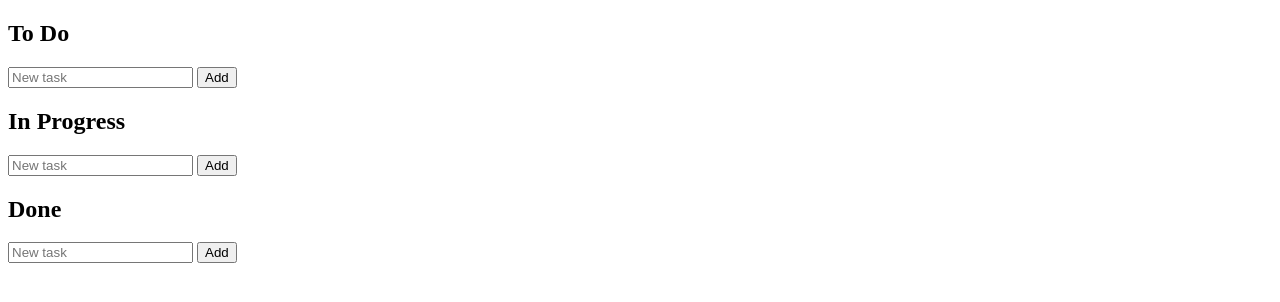
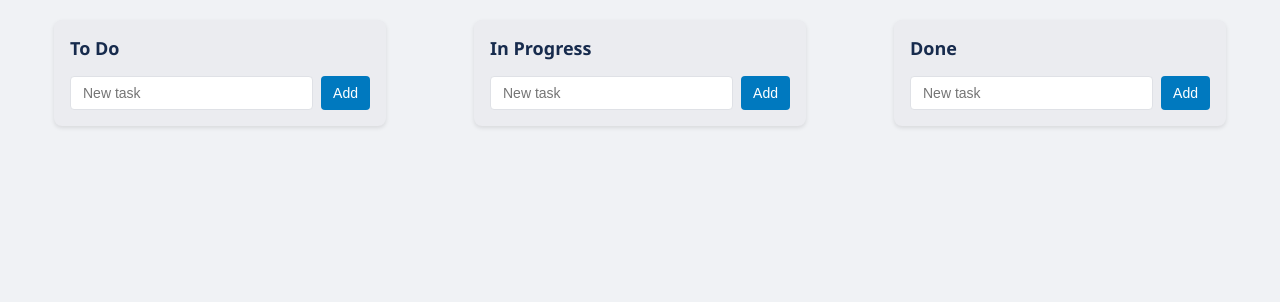
Before and after one commit to tomegavazovv/Trello-Alike, a plain HTML site: page home.html in a window 1280 px wide. Drawn offline with Linux system fonts and the light colour scheme.

Commit message:
feat: add styling

```diff
--- a/home.html
+++ b/home.html
@@ -1,10 +1,10 @@
 <!DOCTYPE html>
 <html lang="en">
   <head>
-    <meta charset="UTF-8">
-    <meta name="viewport" content="width=device-width, initial-scale=1.0">
+    <meta charset="UTF-8" />
+    <meta name="viewport" content="width=device-width, initial-scale=1.0" />
     <title>Trello-like Task Management</title>
-    <link rel="stylesheet" href="styling.css">
+    <link rel="stylesheet" href="styling.css" />
   </head>
   <body>
     <div class="board">
@@ -12,7 +12,7 @@
         <h2>To Do</h2>
         <div class="tasks"></div>
         <div class="add-task">
-                <input type="text" placeholder="New task">
+          <input type="text" placeholder="New task" />
           <button>Add</button>
         </div>
       </div>
@@ -20,7 +20,7 @@
         <h2>In Progress</h2>
         <div class="tasks"></div>
         <div class="add-task">
-                <input type="text" placeholder="New task">
+          <input type="text" placeholder="New task" />
           <button>Add</button>
         </div>
       </div>
@@ -28,7 +28,7 @@
         <h2>Done</h2>
         <div class="tasks"></div>
         <div class="add-task">
-                <input type="text" placeholder="New task">
+          <input type="text" placeholder="New task" />
           <button>Add</button>
         </div>
       </div>
--- a/styling.css
+++ b/styling.css
@@ -0,0 +1,71 @@
+body {
+    font-family: 'Segoe UI';
+    margin: 0;
+    padding: 20px;
+    background-color: #f0f2f5;
+    color: #172b4d;
+}
+
+.board {
+    display: flex;
+    justify-content: space-around;
+    gap: 20px;
+}
+
+.column {
+    background-color: #ebecf0;
+    border-radius: 8px;
+    width: 300px;
+    padding: 16px;
+    box-shadow: 0 2px 4px rgba(0, 0, 0, 0.1);
+}
+
+.column h2 {
+    margin-top: 0;
+    font-size: 18px;
+    font-weight: 600;
+    margin-bottom: 16px;
+}
+
+.task {
+    background-color: white;
+    border-radius: 6px;
+    padding: 12px;
+    margin-bottom: 12px;
+    cursor: move;
+    box-shadow: 0 1px 3px rgba(0, 0, 0, 0.08);
+    transition: box-shadow 0.2s ease;
+}
+
+.task:hover {
+    box-shadow: 0 2px 5px rgba(0, 0, 0, 0.15);
+}
+
+.add-task {
+    margin-top: 16px;
+    display: flex;
+    gap: 8px;
+}
+
+.add-task input {
+    flex-grow: 1;
+    padding: 8px 12px;
+    border: 1px solid #dfe1e6;
+    border-radius: 4px;
+    font-size: 14px;
+}
+
+.add-task button {
+    background-color: #0079bf;
+    color: white;
+    border: none;
+    padding: 8px 12px;
+    border-radius: 4px;
+    cursor: pointer;
+    font-size: 14px;
+    transition: background-color 0.2s ease;
+}
+
+.add-task button:hover {
+    background-color: #026aa7;
+}
```
Lines whose indentation alone changed are shown as unchanged.
